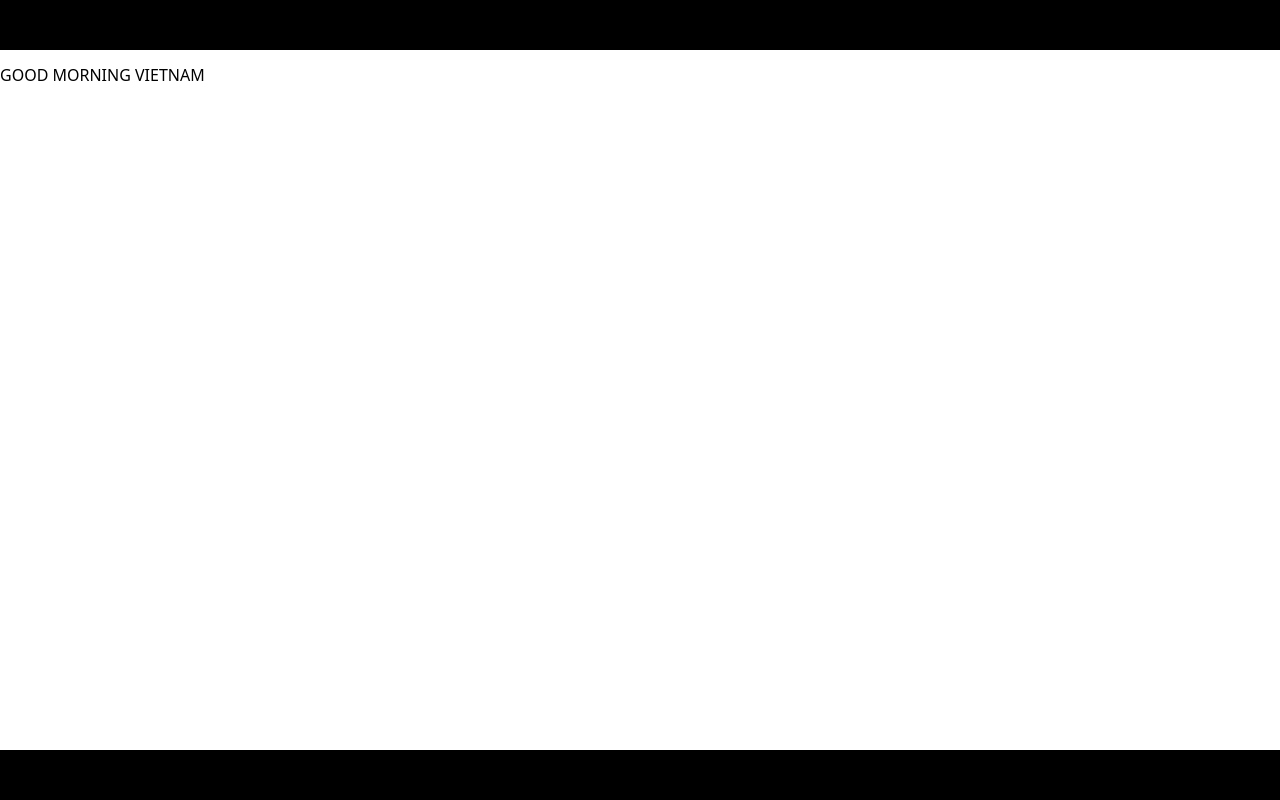
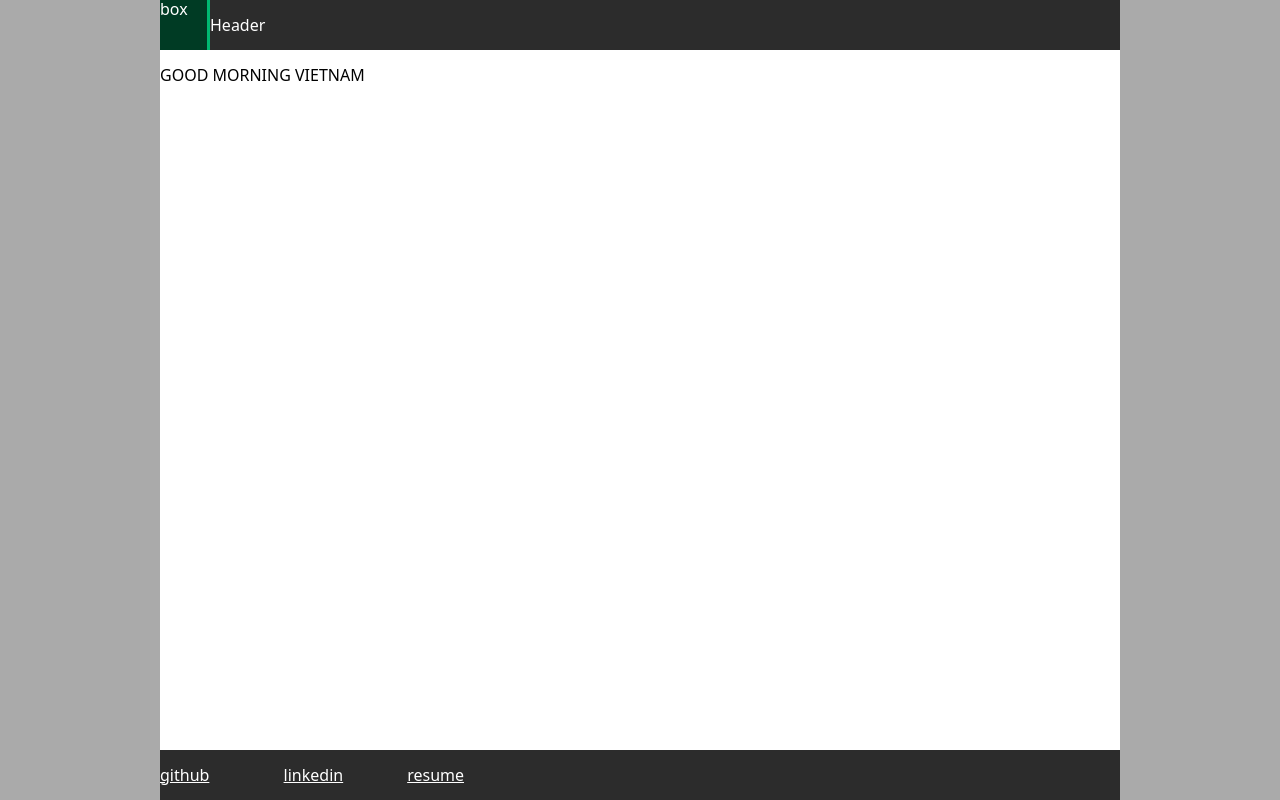
Before and after one commit to annaboyatyuk/portfolio, a React app: page / in a window 1280 px wide. Built offline with nearby package versions, Linux system fonts and the light colour scheme.

Commit message:
footer links

```diff
--- a/src/components/Footer.js
+++ b/src/components/Footer.js
@@ -1,17 +1,19 @@
-import React, { Component, Fragment } from 'react';
+import React, { Component } from 'react';
 
 import '../../style/footer.scss';
 
 export default class Footer extends Component {
   render() {
     return (
-      <Fragment>
         <div className='footer'>
 
-          <p>footer</p>
+          <ul className='footer-links'>
+            <li><a href='https://github.com/annaboyatyuk'>github</a></li>
+            <li><a href='https://www.linkedin.com/in/annaboyatyuk/'>linkedin</a></li>
+            <li><a href='https://docs.google.com/document/d/12zJmUtfLgMKaffEZGh0zUUcQ84cy6Wmgz95aPjgN_Jo/edit?usp=sharing'>resume</a></li>
+          </ul>
 
         </div>
-      </Fragment>
     );
   }
 }
--- a/src/components/Header.js
+++ b/src/components/Header.js
@@ -8,6 +8,8 @@ export default class Header extends Component {
       <Fragment>
         <div className='header'>
 
+          <div className='green-box'>box</div>
+
           <p>Header</p>
 
         </div>
--- a/style/footer.scss
+++ b/style/footer.scss
@@ -1,5 +1,22 @@
+.footer {
+  background-color: rgb(44, 44, 44);
+  display: flex;
+  flex-direction: row;
+  color: white;
+}
 
-.footer {
-  background-color: black;
-  display: flex;
+.footer-links {
+  list-style-type: none;
+  display: grid;
+  grid-template-columns: repeat(3, 1fr);
+  grid-gap: 5vw;
+  padding-left: 0px;
 }
+
+a {
+  color: white;
+}
+
+a:hover {
+  color: rgb(0, 184, 113);
+}
--- a/style/header.scss
+++ b/style/header.scss
@@ -1,4 +1,13 @@
 .header {
-  background-color: black;
+  background-color: rgb(44, 44, 44);
   display: flex;
+  color: white;
 }
+
+.green-box {
+  width: 50px;
+  background-color: rgb(0, 59, 36);
+  border-right-style: solid;
+  border-right-width: 3px;
+  border-right-color: rgb(0, 184, 113);
+}
--- a/style/style.scss
+++ b/style/style.scss
@@ -2,8 +2,19 @@
   display: flex;
   min-height: 100vh;
   flex-direction: column;
+  background-color: white;
 }
 
 .main-stuff {
   flex: 1;
 }
+
+@media only screen and (min-width: 960px) {
+  .main-body {
+    max-width: 960px;
+    margin: auto;
+  }
+  body {
+    background-color: rgb(170, 170, 170);
+  }
+}
```
